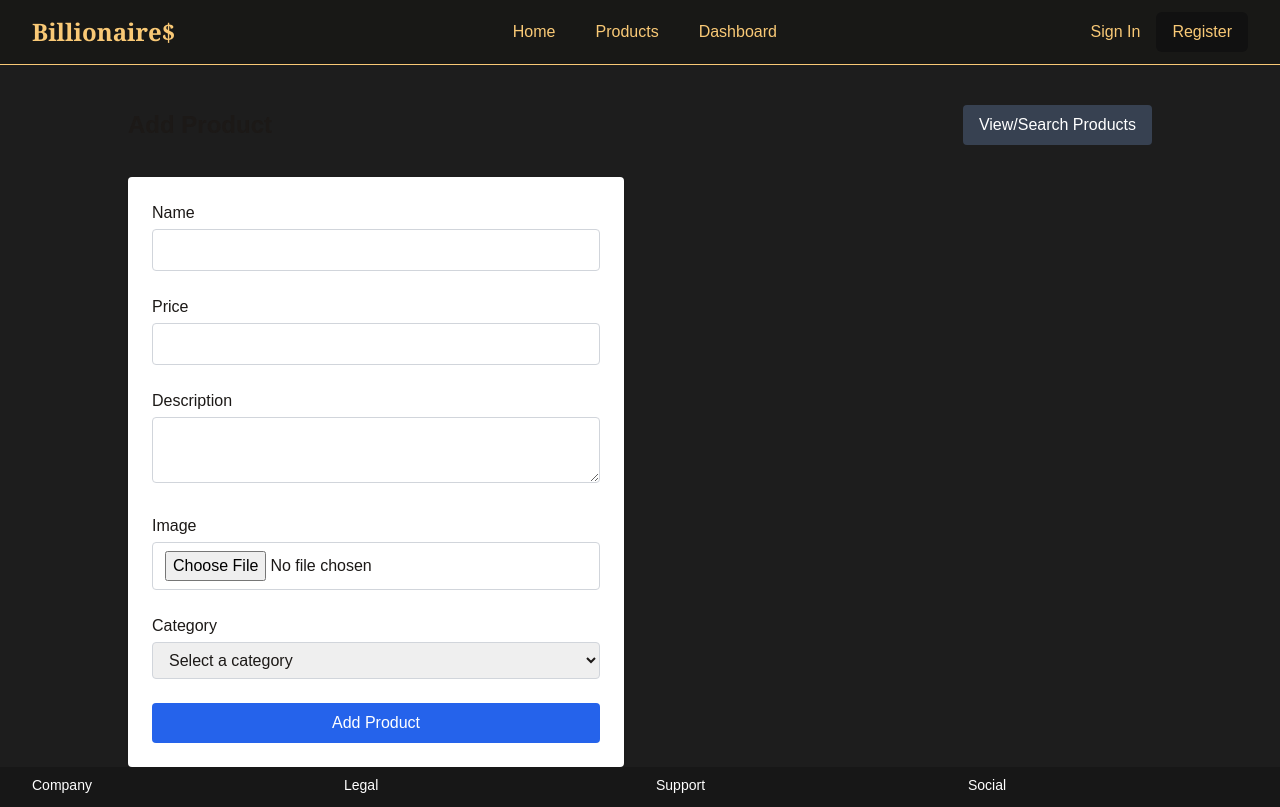
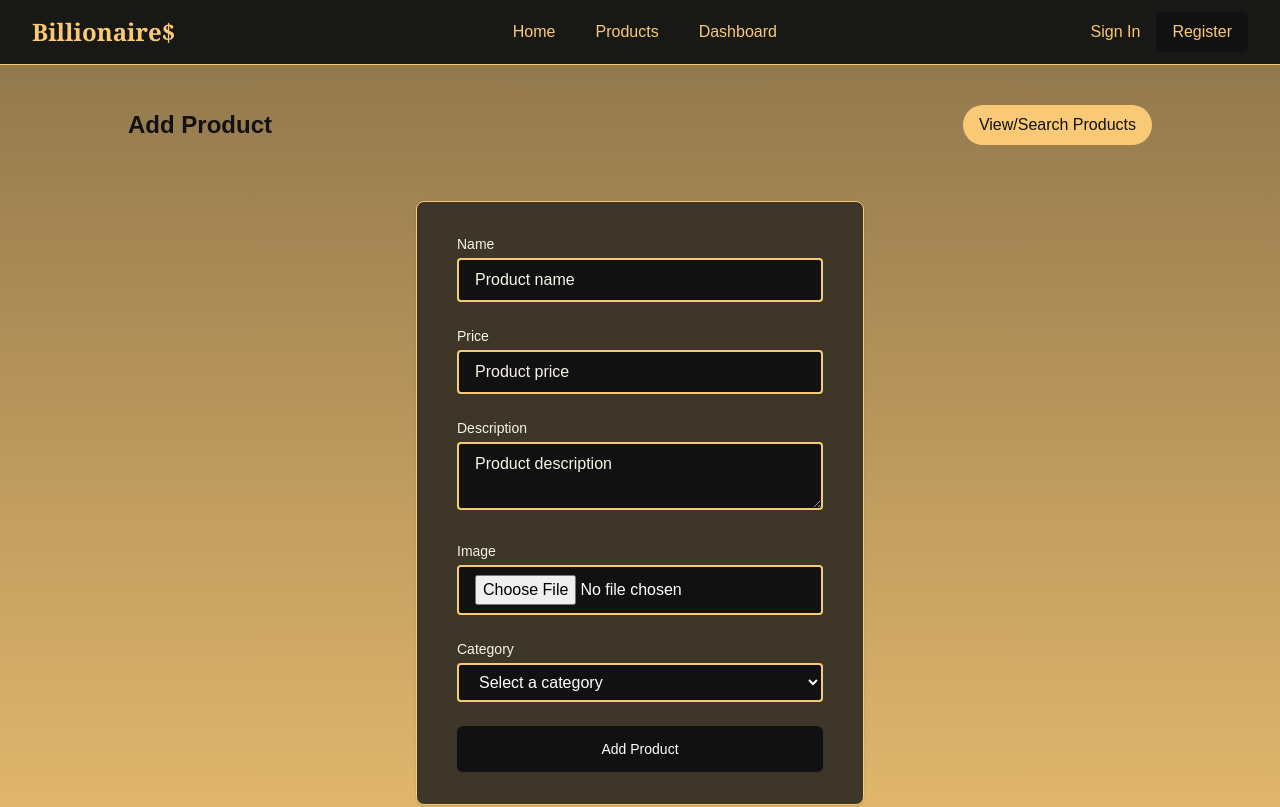
Before and after one commit to victordupreez0/Code_Blooded_DV200_S1SA2_Ecommerce_App, a React (Vite) app in the folder frontend/: page /postLogin in a window 1280 px wide. Shown: the top 807 px of the page. Built offline with nearby package versions, Linux system fonts and the light colour scheme.

Commit message:
Admin Changes

```diff
--- a/frontend/src/components/addProduct.tsx
+++ b/frontend/src/components/addProduct.tsx
@@ -90,92 +90,113 @@ function AddProduct() {
   return (
     <div className="max-w-5xl mx-auto mt-10">
       <div className="flex flex-col sm:flex-row justify-between items-center mb-8 gap-4">
-        <h2 className="text-2xl font-bold">{view === 'add' ? 'Add Product' : 'View/Search Products'}</h2>
+        <h2 className="text-2xl text-luxury-black font-bold">{view === 'add' ? 'Add Product' : 'View/Search Products'}</h2>
         <button
-          className="px-4 py-2 bg-gray-700 text-white rounded hover:bg-gray-800 transition"
+          className="px-4 py-2 bg-luxury-primaryGold text-luxury-black rounded-3xl hover:bg-luxury-primaryBG hover:text-luxury-white transition"
           onClick={() => setView(view === 'add' ? 'view' : 'add')}
         >
           {view === 'add' ? 'View/Search Products' : 'Add Product'}
         </button>
       </div>
-      <div className="grid grid-cols-1 md:grid-cols-2 gap-8">
+      <div className={view === 'add' ? '' : ''}>
+        {view === 'add' && (
+          <div className=" flex flex-col justify-center py-2 sm:px-6 lg:px-8 mb-10">
+        {/* <div className="sm:mx-auto sm:w-full sm:max-w-md">
+          <h2 className="text-center text-3xl font-extrabold text-luxury-black">Add a new product</h2>
+        </div> */}
+        <div className="mt-4 sm:mx-auto sm:w-full sm:max-w-md">
+          <div className="bg-luxury-primaryBG py-8 px-4 shadow sm:rounded-lg sm:px-10 border border-luxury-brown-light">
+            <form onSubmit={handleSubmit} className="space-y-6" encType="multipart/form-data">
               <div>
-          {view === 'add' && (
-            <form onSubmit={handleSubmit} className="space-y-6 bg-white p-6 rounded shadow" encType="multipart/form-data">
-              <div>
-                <label className="block mb-1 font-medium">Name</label>
+                <label className="block text-sm font-medium text-luxury-white">Name</label>
+                <div className="mt-1">
                   <input
                     type="text"
-                  className="w-full border border-gray-300 rounded px-3 py-2 focus:outline-none focus:ring-2 focus:ring-blue-500"
                     name="name"
+                    required
                     value={form.name}
                     onChange={handleChange}
-                  required
+                    className="luxury-input w-full bg-luxury-black text-white placeholder:text-luxury-white"
+                    placeholder="Product name"
                   />
                 </div>
+              </div>
               <div>
-                <label className="block mb-1 font-medium">Price</label>
+                <label className="block text-sm font-medium text-luxury-white">Price</label>
+                <div className="mt-1">
                   <input
                     type="number"
-                  className="w-full border border-gray-300 rounded px-3 py-2 focus:outline-none focus:ring-2 focus:ring-blue-500"
                     name="price"
+                    required
                     value={form.price}
                     onChange={handleChange}
-                  required
+                    className="luxury-input w-full bg-luxury-black text-white placeholder:text-luxury-white"
+                    placeholder="Product price"
                   />
                 </div>
+              </div>
               <div>
-                <label className="block mb-1 font-medium">Description</label>
+                <label className="block text-sm font-medium text-luxury-white">Description</label>
+                <div className="mt-1">
                   <textarea
-                  className="w-full border border-gray-300 rounded px-3 py-2 focus:outline-none focus:ring-2 focus:ring-blue-500"
                     name="description"
+                    required
                     value={form.description}
                     onChange={handleChange}
-                  required
+                    className="luxury-input w-full bg-luxury-black text-white placeholder:text-luxury-white"
+                    placeholder="Product description"
                   />
                 </div>
+              </div>
               <div>
-                <label className="block mb-1 font-medium">Image</label>
+                <label className="block text-sm font-medium text-luxury-white">Image</label>
+                <div className="mt-1">
                   <input
                     type="file"
-                  className="w-full border border-gray-300 rounded px-3 py-2"
                     name="image"
                     accept="image/*"
                     onChange={handleChange}
+                    className="luxury-input w-full bg-luxury-black text-white placeholder:text-luxury-white"
                   />
                 </div>
+              </div>
               <div>
-                <label className="block mb-1 font-medium">Category</label>
+                <label className="block text-sm font-medium text-luxury-white">Category</label>
+                <div className="mt-1">
                   <select
-                  className="w-full border border-gray-300 rounded px-3 py-2 focus:outline-none focus:ring-2 focus:ring-blue-500"
                     name="category"
+                    required
                     value={form.category}
                     onChange={handleChange}
-                  required
+                    className="luxury-input w-full bg-luxury-black text-white placeholder:text-luxury-white"
                   >
                     <option value="">Select a category</option>
-                  <option value="Rich">Rich</option>
-                  <option value="Richer">Richer</option>
-                  <option value="Richest">Richest</option>
+                    <option value="Vehicle">Vehicle</option>
+                    <option value="Property">Property</option>
+                    <option value="Miscellaneous">Miscellaneous</option>
                   </select>
                 </div>
+              </div>
+              <div>
                 <button
                   type="submit"
-                className="w-full py-2 bg-blue-600 text-white rounded hover:bg-blue-700 transition"
+                  className="w-full flex justify-center items-center py-3 px-4 border border-transparent rounded-md shadow-sm text-sm font-medium text-white bg-luxury-black hover:bg-luxury-brown-darker focus:outline-none focus:ring-2 focus:ring-offset-2 focus:ring-luxury-gold-dark transition-colors"
                 >
                   Add Product
                 </button>
+              </div>
             </form>
-          )}
             {message && (
               <div className="mt-4 p-3 rounded bg-blue-100 text-blue-800 border border-blue-300">
                 {message}
               </div>
             )}
           </div>
-        <div>
+        </div>
+      </div>
+        )}
         {view === 'view' && (
-            <div>
+          <div className="w-full">
             <input
               type="text"
               className="w-full mb-4 border border-gray-300 rounded px-3 py-2 focus:outline-none focus:ring-2 focus:ring-blue-500"
@@ -206,7 +227,6 @@ function AddProduct() {
                       )}
                       <div>
                         <span className="font-semibold">{product.name}</span>
-
 
 
                         <span className="ml-2 text-gray-600">${product.price}</span>
@@ -244,7 +264,6 @@ function AddProduct() {
         )}
       </div>
     </div>
-    </div>
   );
 }
 
--- a/frontend/src/pages/Dasboard.tsx
+++ b/frontend/src/pages/Dasboard.tsx
@@ -236,9 +236,9 @@ const Dashboard: React.FC = () => {
                   <label className="block mb-1 font-medium">Category</label>
                   <select className="w-full border border-gray-300 rounded px-3 py-2" name="category" value={form.category} onChange={handleChange} required>
                     <option value="">Select a category</option>
-                    <option value="Rich">Rich</option>
-                    <option value="Richer">Richer</option>
-                    <option value="Richest">Richest</option>
+                    <option value="Vehicle">Vehicle</option>
+                    <option value="Property">Property</option>
+                    <option value="Miscellaneous">Miscellaneous</option>
                   </select>
                 </div>
                 <button type="submit" className="w-full py-2 bg-luxury-primaryGold text-luxury-black rounded hover:bg-yellow-400 transition font-semibold">{editProduct ? 'Update Product' : 'Add Product'}</button>
--- a/frontend/src/pages/PostLogin.tsx
+++ b/frontend/src/pages/PostLogin.tsx
@@ -5,7 +5,7 @@ import AddProduct from '../components/addProduct';
 
 const PostLogin: React.FC = () => {
   return (
-    <div className="min-h-screen flex flex-col">
+    <div className="min-h-screen flex flex-col bg-gradient-to-b from-luxury-brown-light/50 to-luxury-primaryGold">
       <Navbar />
       <main className="flex-grow">
       <AddProduct />
```
Also changed, not shown: 75 other files (tests, documents, lock files or other folders). Lines whose indentation alone changed are shown as unchanged.
